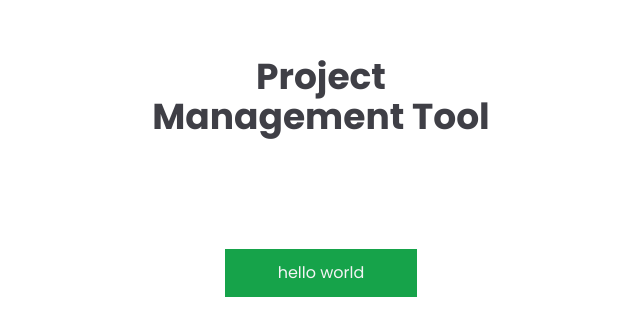
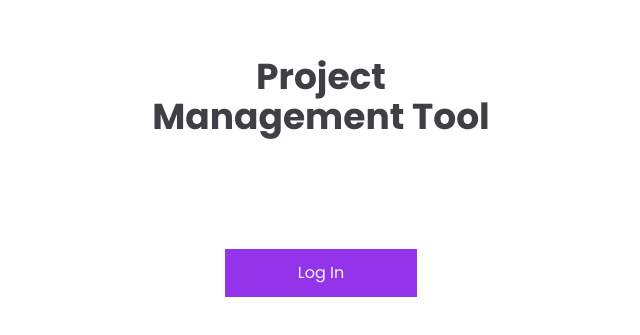
Before and after one commit to lostmart/PMT-front, an Angular app: page / in a window 1280 px wide. Shown: the part 207-542 px from the top of the page, without its empty margins (319-959 px from the left). Built offline with nearby package versions, Linux system fonts and the light colour scheme.

Commit message:
new commits

```diff
--- a/src/app/component/ui/button/button.component.ts
+++ b/src/app/component/ui/button/button.component.ts
@@ -1,8 +1,5 @@
 import { CommonModule } from '@angular/common';
 import { Component, Input } from '@angular/core';
-import { themeStyles } from '../../../../styles';
-
-const { background, text: textColor } = themeStyles.primary;
 
 @Component({
   selector: 'app-button',
@@ -12,12 +9,12 @@ const { background, text: textColor } = themeStyles.primary;
   styleUrl: './button.component.css',
 })
 export class ButtonComponent {
-  @Input() btnText: string = 'Default Text'; // Accepts btnText as an input, with a default value
+  @Input() btnText: string = 'Button here'; // Accepts btnText as an input, with a default value
+  @Input() background: string = 'bg-green-600';
+  @Input() text: string = 'text-zinc-100';
+  @Input() onclick: Function | null = null;
 
   handleBtnClick() {
     console.log('running the click ...');
   }
-
-  background = background;
-  text = textColor;
 }
--- a/src/app/pages/home/home.component.html
+++ b/src/app/pages/home/home.component.html
@@ -3,6 +3,12 @@
     {{ title }}
   </h1>
   <div>
-    <app-button routerLink="/login" btnText="hello world" />
+    <app-button
+      routerLink="/login"
+      btnText="Log In"
+      background="{{ theme.background }}"
+      text="{{ theme.text }}"
+      (click)="handleClick()"
+    />
   </div>
 </main>
--- a/src/app/pages/home/home.component.ts
+++ b/src/app/pages/home/home.component.ts
@@ -1,6 +1,9 @@
 import { Component } from '@angular/core';
 import { RouterModule } from '@angular/router';
-import { ButtonComponent } from "../../component/ui/button/button.component";
+import { ButtonComponent } from '../../component/ui/button/button.component';
+import { themeStyles } from '../../../styles';
+
+// const { background, text: textColor } = themeStyles.primary;
 
 @Component({
   standalone: true,
@@ -10,6 +13,7 @@ import { ButtonComponent } from "../../component/ui/button/button.component";
 })
 export class HomeComponent {
   title = 'Project Management Tool';
+  theme = themeStyles.secondary;
 
   handleClick() {
     console.log('running the click ...');
--- a/src/app/pages/log-in/log-in.component.html
+++ b/src/app/pages/log-in/log-in.component.html
@@ -19,8 +19,9 @@
         placeholder="Enter your password"
       />
     </div>
-
-    <app-button btnText="Log In" />
-    <app-button routerLink="/" />
+    <div class="flex flex-col items-center gap-4">
+      <app-button btnText="Log In" background="bg-purple-600" />
+      <app-button routerLink="/" background="bg-zinc-600" btnText="Cancel" />
+    </div>
   </form>
 </div>
```
